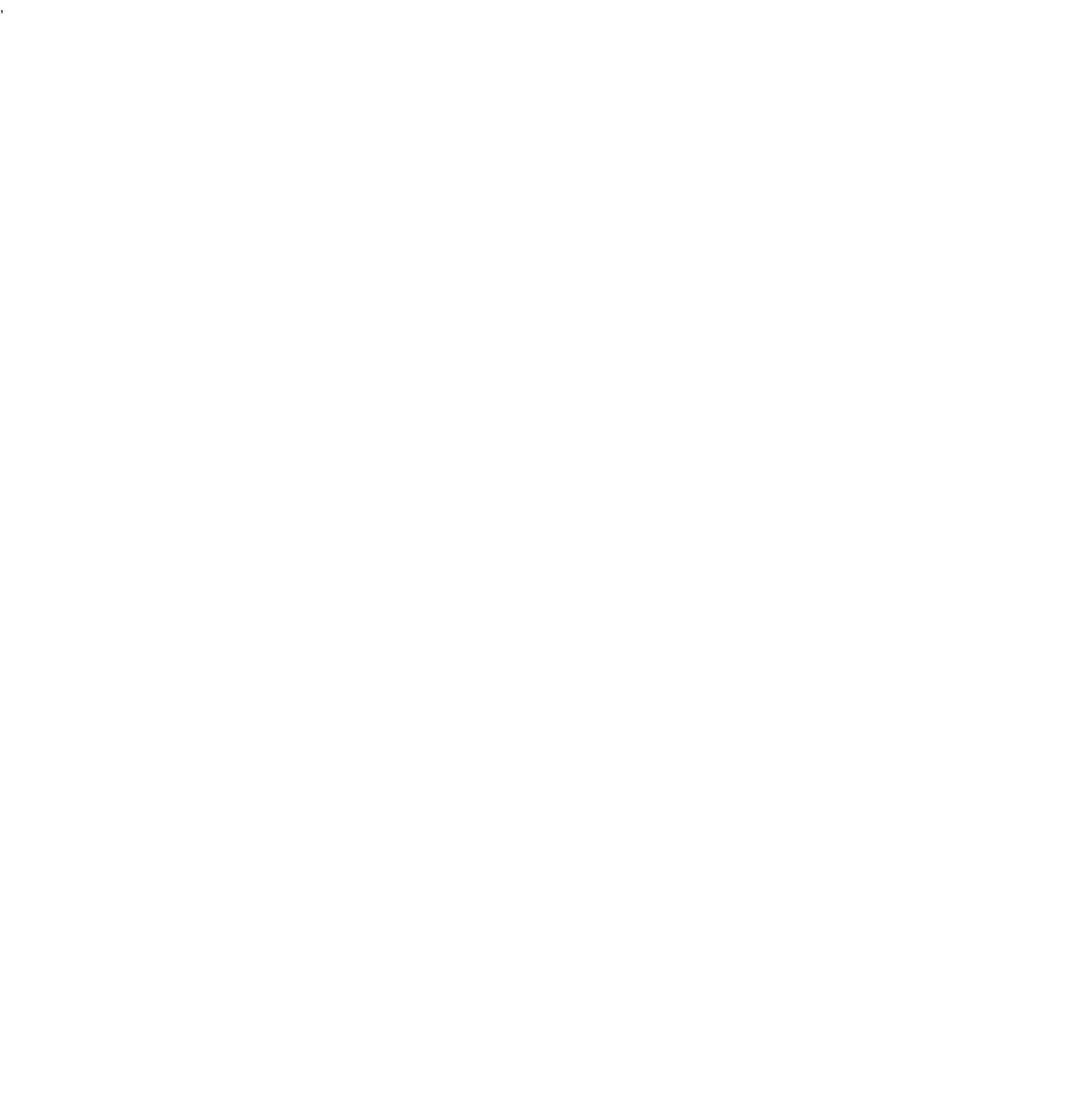
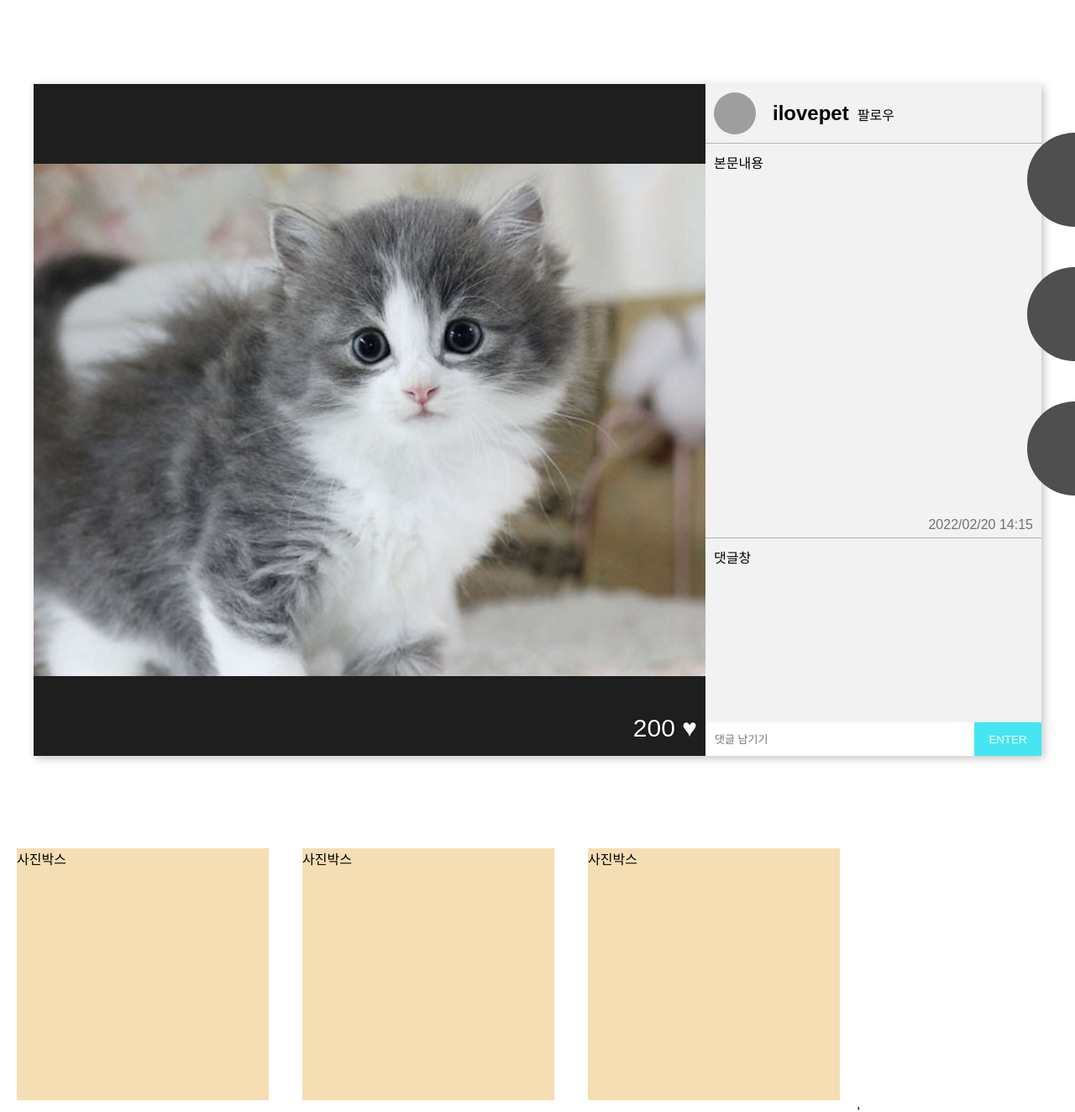
Before and after one commit to lee-goeun/final_project, a React (Create React App) app in the folder client/: page /post in a window 1280 px wide. Before the commit this address had no page. Shown: the whole page at 84% size. Before the commit the page ends 800 px from the top, so only its background shows below. Built offline with nearby package versions, Linux system fonts and the light colour scheme; grey boxes are pictures that could not be loaded; a web font is replaced by a local one.

Commit message:
post 컴포넌트 병합, 이미지 경로 수정

```diff
--- a/client/src/App.js
+++ b/client/src/App.js
@@ -5,6 +5,7 @@ import Profile from './pages/Profile';
 import Mypost from './pages/MyPost';
 import Login from './components/authentication/Login';
 import Join from './components/authentication/Join';
+import { PostContainer, MiniPostContainer } from './components/Post';
 
 function App() {
   return (
@@ -12,6 +13,17 @@ function App() {
       <Route path="/login" element={<Login />} />
       <Route path="/join" element={<Join />} />
       <Route path="/" element={<Home />} />
+      <Route
+        path="/post/"
+        element={
+          <>
+            <PostContainer />
+            <MiniPostContainer />
+            <MiniPostContainer />
+            <MiniPostContainer />
+          </>
+        }
+      />
       <Route element={<MyPageLayout />}>
         <Route path="/mypost/" element={<Mypost />} />
         <Route path="/profile/" element={<Profile />} />
--- a/client/src/components/Header.css
+++ b/client/src/components/Header.css
@@ -10,6 +10,15 @@
 
   display: flex;
   justify-content: space-between;
+}
+.header-logo-container {
+  width: 100px;
+  height: 50px;
+}
+.header-logo-container img {
+  width: 100%;
+  height: 100%;
+  object-fit: contain;
 }
 
 #header-search-icon,
--- a/client/src/components/Header.jsx
+++ b/client/src/components/Header.jsx
@@ -21,7 +21,9 @@ const Header = () => {
   return (
     <>
       <div className="header-container">
-        <div>PAP로고</div>
+        <div className="header-logo-container">
+          <img src={process.env.PUBLIC_URL + 'img/LogoHorizon.png'} />
+        </div>
 
         <div>
           {showSearchBar ? (
@@ -41,11 +43,13 @@ const Header = () => {
               title="홈으로"
             />
           </Link>
-          <FontAwesomeIcon
-            icon={faCameraRetro}
-            id="header-post-icon"
-            title="게시물"
-          />
+          <Link to="/post">
+            <FontAwesomeIcon
+              icon={faCameraRetro}
+              id="header-post-icon"
+              title="게시물"
+            />
+          </Link>
           <FontAwesomeIcon
             icon={faUserGroup}
             id="header-mathching-icon"
--- a/client/src/components/PostContainer.css
+++ b/client/src/components/Post.css
@@ -58,6 +58,14 @@
 }
 .pr03 {
   grid-area: pr03;
+  text-align: center;
+}
+#dots-icon {
+  font-size: 34px;
+  padding: 0 10px;
+  margin-top: 18px;
+  cursor: pointer;
+  color: var(--font-dark);
 }
 .pr04 {
   grid-area: pr04;
@@ -116,7 +124,7 @@
 .menu-modal-container {
   position: relative;
   top: -7px;
-  right: 57px;
+  right: 47px;
   width: 90px;
   height: 78px;
   padding: 5px 10px;
@@ -137,8 +145,8 @@
   border-bottom: 2px solid rgba(192, 192, 192, 0.5);
 }
 .menu-modal-container > p:first-child {
-  margin-top: 19px;
-  margin-bottom: 3px;
+  margin-top: 20px;
+  margin-bottom: 2px;
 }
 .menu-modal-container > p {
   color: white;
@@ -148,3 +156,33 @@
 .menu-modal-container > p:hover {
   color: black;
 }
+
+/* MiniPostContainer */
+.mini-post-container {
+  display: inline-block;
+  margin: 10px 20px;
+  width: 300px;
+  height: 300px;
+  overflow: hidden;
+  background-color: wheat;
+}
+.mpimg-container {
+  width: 100%;
+  height: 100%;
+}
+.content-container {
+  position: relative;
+  width: 100%;
+  height: 30px;
+  line-height: 30px;
+}
+#heart-icon {
+  color: red;
+}
+
+#comment-icon {
+  color: var(--accent-default);
+}
+.mini-post-container:hover .content-container {
+  bottom: 30px;
+}
--- /dev/null
+++ b/client/src/components/Post.jsx
@@ -0,0 +1,95 @@
+import './Post.css';
+import { useRef, useState } from 'react';
+import { FontAwesomeIcon } from '@fortawesome/react-fontawesome';
+import {
+  faHeart,
+  faComment,
+  faEye,
+  faEllipsisVertical,
+} from '@fortawesome/free-solid-svg-icons';
+import {
+  faHeart as borderHeart,
+  faComment as borderComment,
+} from '@fortawesome/free-regular-svg-icons';
+
+const PostContainer = () => {
+  const [isFollow, setIsFollow] = useState(false);
+
+  const [showPostMenu, setShowPostMenu] = useState(false);
+
+  return (
+    <>
+      <div className="post-container">
+        <div className="pc-left">
+          <img src={process.env.PUBLIC_URL + 'img/cat.png'} />
+          <div className="heart">200 ♥</div>
+        </div>
+
+        <div className="pc-right">
+          <div className="pr01">
+            <img src={process.env.PUBLIC_URL + 'img/cam.jpg'} />
+          </div>
+          <div className="pr02">
+            <h2>ilovepet</h2>
+            <span
+              onClick={() => {
+                setIsFollow(!isFollow);
+              }}
+            >
+              {isFollow ? '팔로잉' : '팔로우'}
+            </span>
+          </div>
+          <div className="pr03">
+            <FontAwesomeIcon
+              icon={faEllipsisVertical}
+              id="dots-icon"
+              onClick={() => {
+                setShowPostMenu(!showPostMenu);
+              }}
+            />
+            {/* 수정/삭제 모달창 */}
+            {showPostMenu && (
+              <div className="menu-modal-container">
+                <p>수정하기</p>
+                <p>삭제하기</p>
+              </div>
+            )}
+          </div>
+          <div className="pr04">본문내용</div>
+          <div className="pr05">
+            <p>2022/02/20 14:15</p>
+          </div>
+          <div className="pr06">댓글창</div>
+          <div className="pr07">
+            <input type="text" placeholder="댓글 남기기" />
+            <button>ENTER</button>
+          </div>
+        </div>
+      </div>
+    </>
+  );
+};
+
+const MiniPostContainer = () => {
+  return (
+    <>
+      <div className="mini-post-container">
+        <div className="mpimg-container">사진박스</div>
+        <div className="content-container">
+          <FontAwesomeIcon icon={faHeart} id="heart-icon" />
+          113
+          <FontAwesomeIcon icon={borderHeart} id="border-heart-icon" />
+          66
+          <FontAwesomeIcon icon={faComment} id="comment-icon" />
+          253
+          <FontAwesomeIcon icon={borderComment} id="border-comment-icon" />
+          98
+          <FontAwesomeIcon icon={faEye} id="views-icon" />
+          20
+        </div>
+      </div>
+    </>
+  );
+};
+
+export { PostContainer, MiniPostContainer };
--- a/client/src/components/authentication/Login.jsx
+++ b/client/src/components/authentication/Login.jsx
@@ -3,7 +3,6 @@ import Footer from '../Footer';
 import { useEffect, useRef, useState } from 'react';
 import { Link } from 'react-router-dom';
 import Header from '../Header';
-// import LogoVertical from 'img/LogoVertical.png';
 
 const Login = () => {
   const clickLoginBtn = (e) => {
@@ -26,7 +25,7 @@ const Login = () => {
     <>
       <Header />
       <div className="login-container-wrapper">
-        {/* <img src={LogoVertical} alt="로고" /> */}
+        <img src={process.env.PUBLIC_URL + 'img/LogoVertical.png'} />
         <div className="login-container">
           <form className="login-form">
             <div className="lf1">
```
Also changed, not shown: client/src/components/PostContainer.jsx (deleted, +0 -60 lines).
